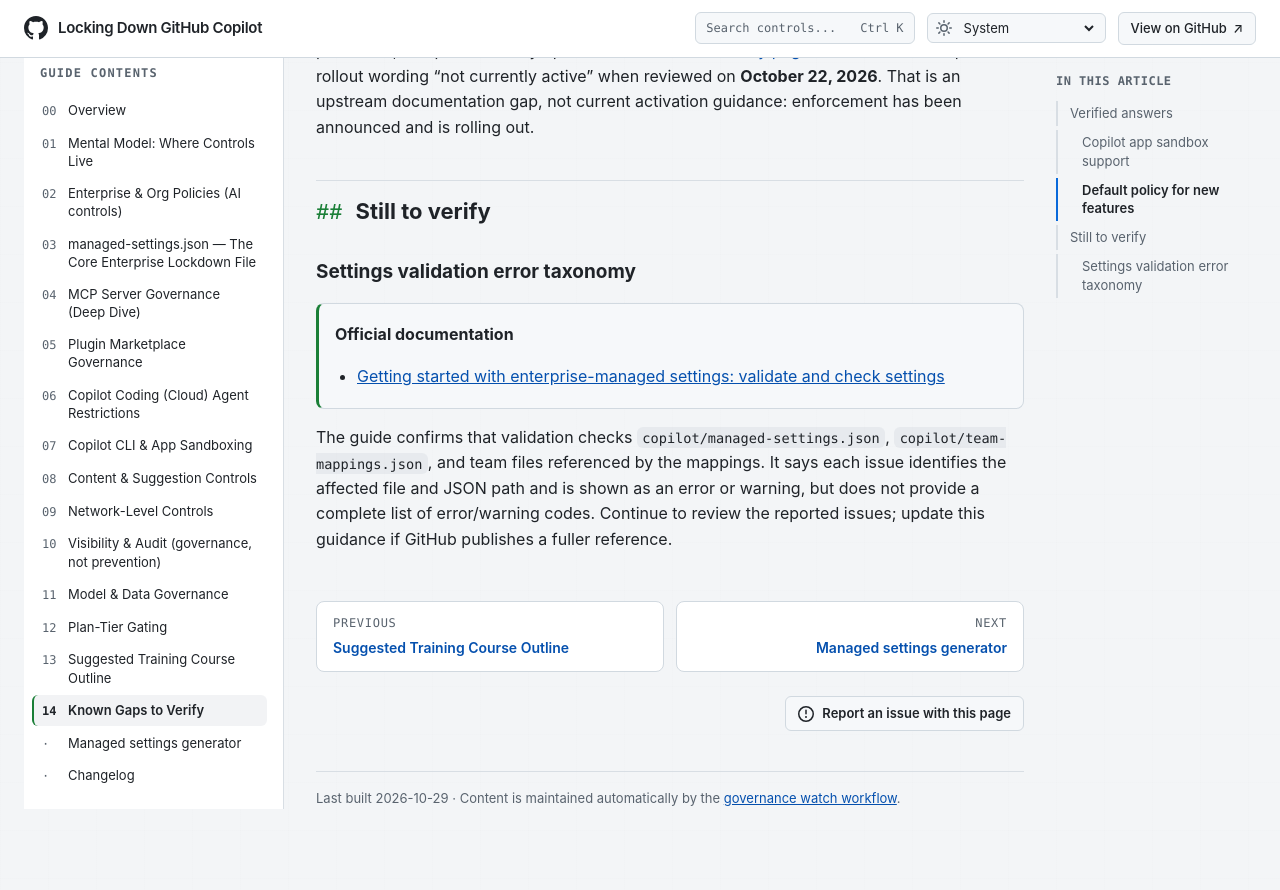
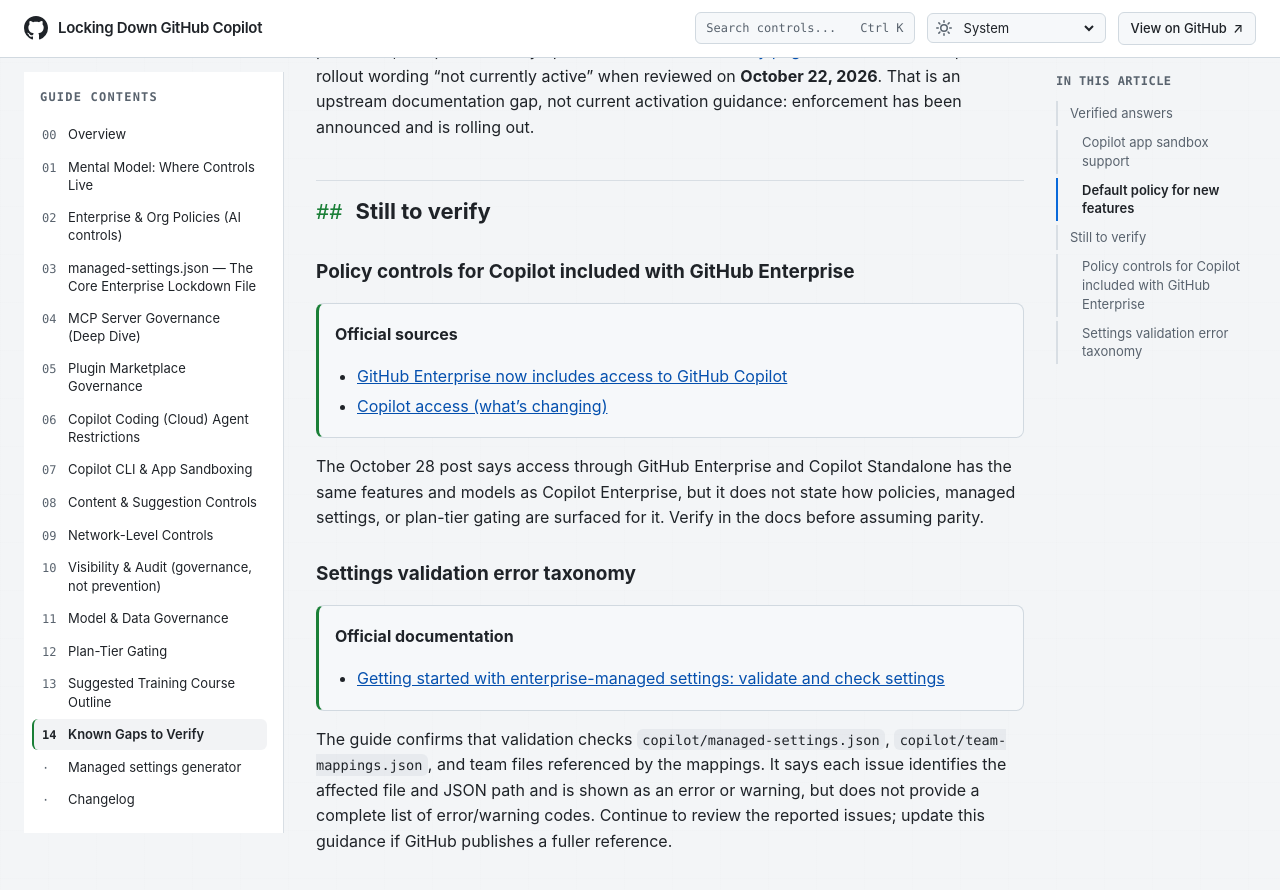
Before and after one commit to beardofedu/copilot-governance-training, a Jekyll site: the page built from docs/sections/known-gaps.md, in a window 1280 px wide and 900 px high, scrolled down 946 px. Shown: the top 890 px of the window. Built offline with Jekyll 4.4.1, drawn with Linux system fonts in a browser that asks for light colours.

Commit message:
Update Copilot governance documentation

```diff
--- a/docs/sections/known-gaps.md
+++ b/docs/sections/known-gaps.md
@@ -30,6 +30,14 @@ The [October 22 changelog](https://github.blog/changelog/2026-10-22-global-defau
 
 ## Still to verify
 
+### Policy controls for Copilot included with GitHub Enterprise
+
+> **Official sources**
+> - [GitHub Enterprise now includes access to GitHub Copilot](https://github.blog/changelog/2026-10-28-github-enterprise-now-includes-access-to-github-copilot)
+> - [Copilot access (what's changing)](https://docs.github.com/copilot/get-started/whats-changing-with-github-enterprise-and-copilot)
+
+The October 28 post says access through GitHub Enterprise and Copilot Standalone has the same features and models as Copilot Enterprise, but it does not state how policies, managed settings, or plan-tier gating are surfaced for it. Verify in the docs before assuming parity.
+
 ### Settings validation error taxonomy
 
 > **Official documentation**
```
Also changed, not shown: docs/sections/plan-tier-gating.md (+2 -1 lines), docs/CHANGELOG.md.
